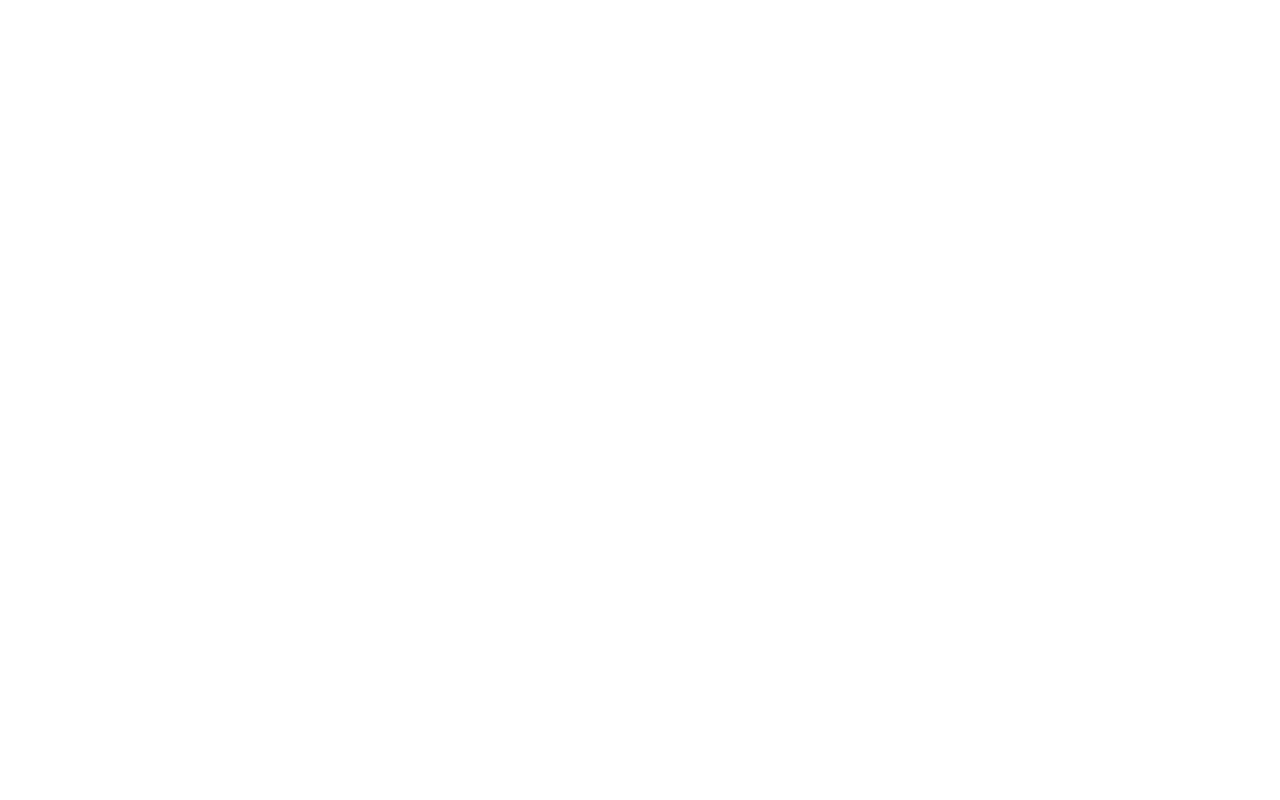
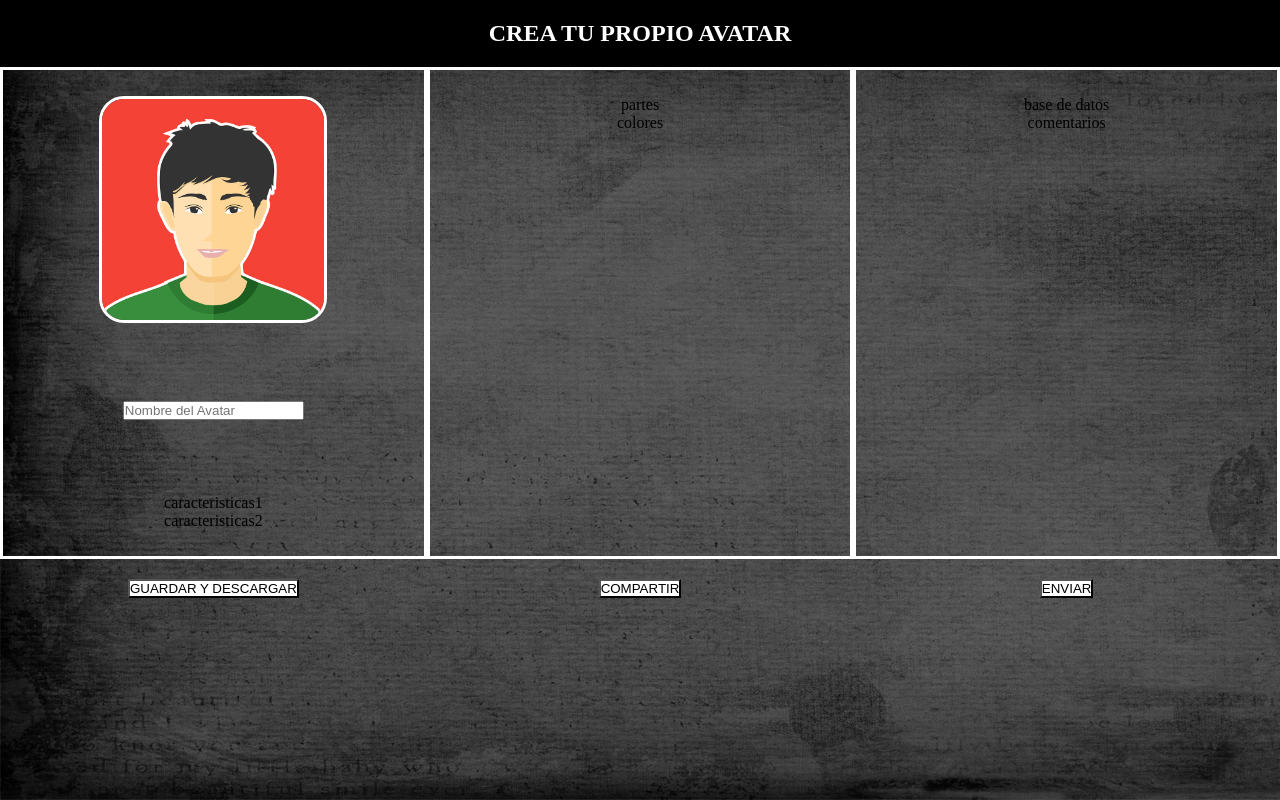
Before and after one commit to sebastian96280/Proyecto-Avatar-U., a plain HTML site: page index.html in a window 1280 px wide. Drawn offline with Linux system fonts and the light colour scheme.

Commit message:
contenedores hechos

```diff
--- /dev/null
+++ b/css/style.css
@@ -0,0 +1,90 @@
+* {
+	padding: 0;
+	margin: 0;
+}
+.home{
+	background-image: url(../view/fondo.jpg);
+	background-size: cover;
+	background-attachment: fixed;
+}
+header {
+	background-color: black;
+	width: 100%;
+
+}
+header nav div h1{
+	color: white;
+	text-align: center;
+	padding: 20px;
+}
+/*contenedor del personaje y sus complementos*/
+#contenedor {
+	display: flex;
+	width: 100%;
+}
+
+#contenedor .cajas {
+	width: 100%;
+	text-align: center;
+	display: inline-block;
+	border-color: white;
+	border-style: solid;
+	padding: 2%;
+}
+/*primera caja* del contenedor*/
+#contenedor .cajas div img{
+	max-width: 60%;
+	border-radius: 25px;
+	border-style: solid;
+	border-color: white;
+}
+#contenedor .nombreAvatar{
+	margin: 20% auto;
+}
+
+#contenedor .caracteristicas1{
+
+}
+#contenedor .caracteristicas2{
+
+}
+
+/*segunda caja del contenedor*/
+
+#contenedor .cajas .partes{
+}
+
+#contenedor .cajas .colores{
+
+}
+/*tercera caja del contenedor*/
+
+
+#contenedor .dataBase{
+
+}
+#contenedor .comment{
+
+}
+
+/*footer*/
+#pieDePagina {
+	display: inline-block;
+	display: flex;
+	width: 100%;
+}
+
+#pieDePagina div{
+	width: 100%;
+	text-align: center;
+	margin: 15px;
+	padding: 5px;
+}
+#pieDePagina div button{
+	background-color: white;
+	color:black;
+}
+#pieDePagina div button:hover{
+	background-color: black;
+	color:white;
+}
--- a/index.html
+++ b/index.html
@@ -1,9 +1,69 @@
 <!DOCTYPE html>
 <html>
 <head>
-	<title></title>
+	<title>CREA TU PROPIO AVATAR</title>
+	<link rel="stylesheet" type="text/css" href="css/style.css">
+	<!--icono pestaña-->
+	<link rel="shortcut icon" type="image/x-icon" href="view/icono.ico">
+
 </head>
-<body>
+<body class="home">
+	<header>
+		<nav>
+			<div>
+				<h1>CREA TU PROPIO AVATAR</h1>
+			</div>
+		</nav>
+	</header>
+	<div id="contenedor">
+		<div class="cajas">
+			<div>
+				<img src="view/avatar.png">
+			</div>
+			<div class="nombreAvatar">
+				<input type="text" name="Nombre del Avatar" placeholder="Nombre del Avatar">
+			</div>
+			<div class="caracteristicas1">
+				caracteristicas1
+			</div>
+			<div class="caracteristicas2">
+				caracteristicas2
+			</div>
+
+		</div>
+		<div class="cajas">
+			<div class="partes">
+				partes
+
+			</div>
+			<div class="colores">
+				colores
+			</div>
+
+		</div>
+		<div class="cajas">
+			<div class="dataBase">
+				base de datos
+			</div>
+			<div class="comment">
+				comentarios
+			</div>
+		</div>
+
+	</div>
+
+	<div id="pieDePagina">
+		<div>
+			<button>GUARDAR Y DESCARGAR</button>
+		</div>
+		<div>
+			<button>COMPARTIR</button>
+		</div>
+		<div>
+			<button>ENVIAR</button>
+		</div>
+
+	</div>
 
 </body>
 </html>
```
Also changed, not shown: view/avatar.png (added), view/fondo.jpg (added), view/icono.ico (added).
